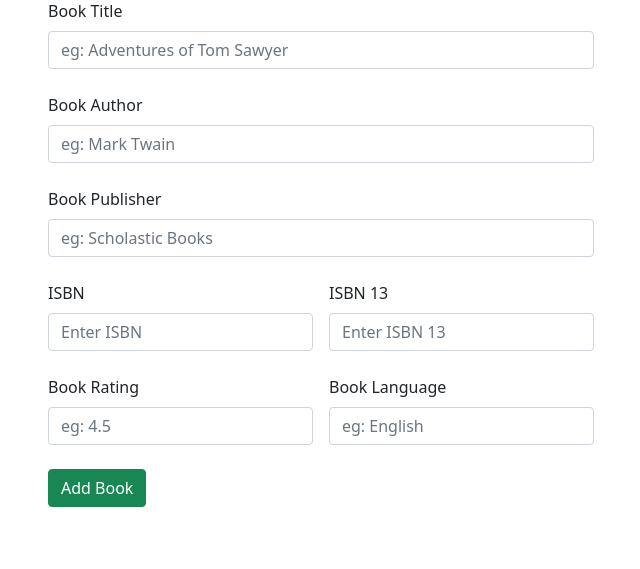
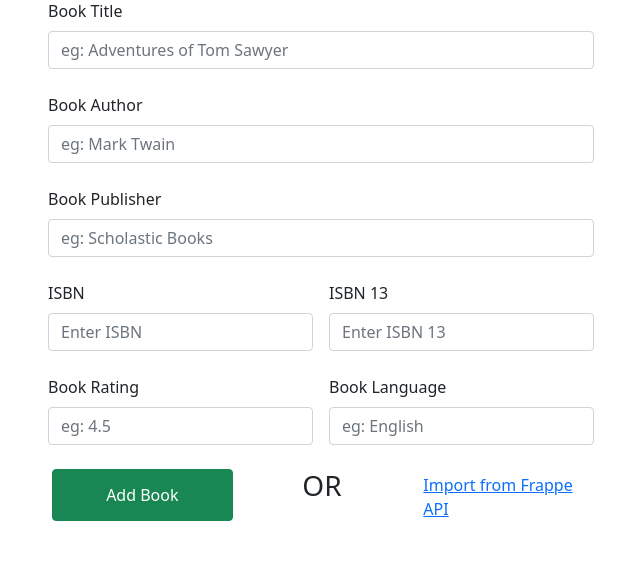
Before and after one commit to aldrinjenson/flask-library-management, a Flask app: page /books/add/ in a window 1280 px wide. Shown: the part 147-716 px from the top of the page, without its empty margins (319-959 px from the left). Run offline with Flask 3, Linux system fonts and the light colour scheme; some libraries are stand-ins or nearby versions.

Commit message:
minor improvements

```diff
--- a/app/templates/books/details.html
+++ b/app/templates/books/details.html
@@ -70,7 +70,8 @@
                 <ul>
                     {% for ebook in book.ebooks %}
                     <li>
-                        <a href="{{ ebook.preview_url }}">{{ ebook.availability }}</a>
+                        Availability: <a target="_blank" rel="noopener noreferrer" href="{{ ebook.preview_url }}">{{
+                            ebook.availability }}</a>
                     </li>
                     {% endfor %}
                 </ul>
--- a/app/templates/books/form.html
+++ b/app/templates/books/form.html
@@ -47,13 +47,26 @@
                 placeholder="eg: English">
             </div>
           </div>
+          {% if route == "edit" %}
           <button class="btn btn-success mt-4" type="submit">
-            {% if route == "edit" %}
             Edit Book
-            {% else %}
-            Add Book
-            {% endif %}
           </button>
+          {% else %}
+          <div class="row mt-4 mx-1">
+            <button class="col btn btn-success" type="submit">
+              Add Book
+            </button>
+            <div class="col">
+              <h3 class="text-center">
+                OR
+              </h3>
+            </div>
+            <a class="col mt-1" href="/import">
+              Import from Frappe API
+            </a>
+
+          </div>
+          {% endif %}
         </form>
       </div>
     </div>
--- a/app/utils.py
+++ b/app/utils.py
@@ -3,7 +3,7 @@ from datetime import datetime
 
 
 def get_more_book_details(isbn):
-    return {}  # temporary
+    # return {}  # temporary
 
     url = (
         f"https://openlibrary.org/api/books?bibkeys=ISBN:{isbn}&format=json&jscmd=data"
```
Also changed, not shown: app/routes/import_routes.py (+7 -1 lines), instance/project.db, 1 other file.
